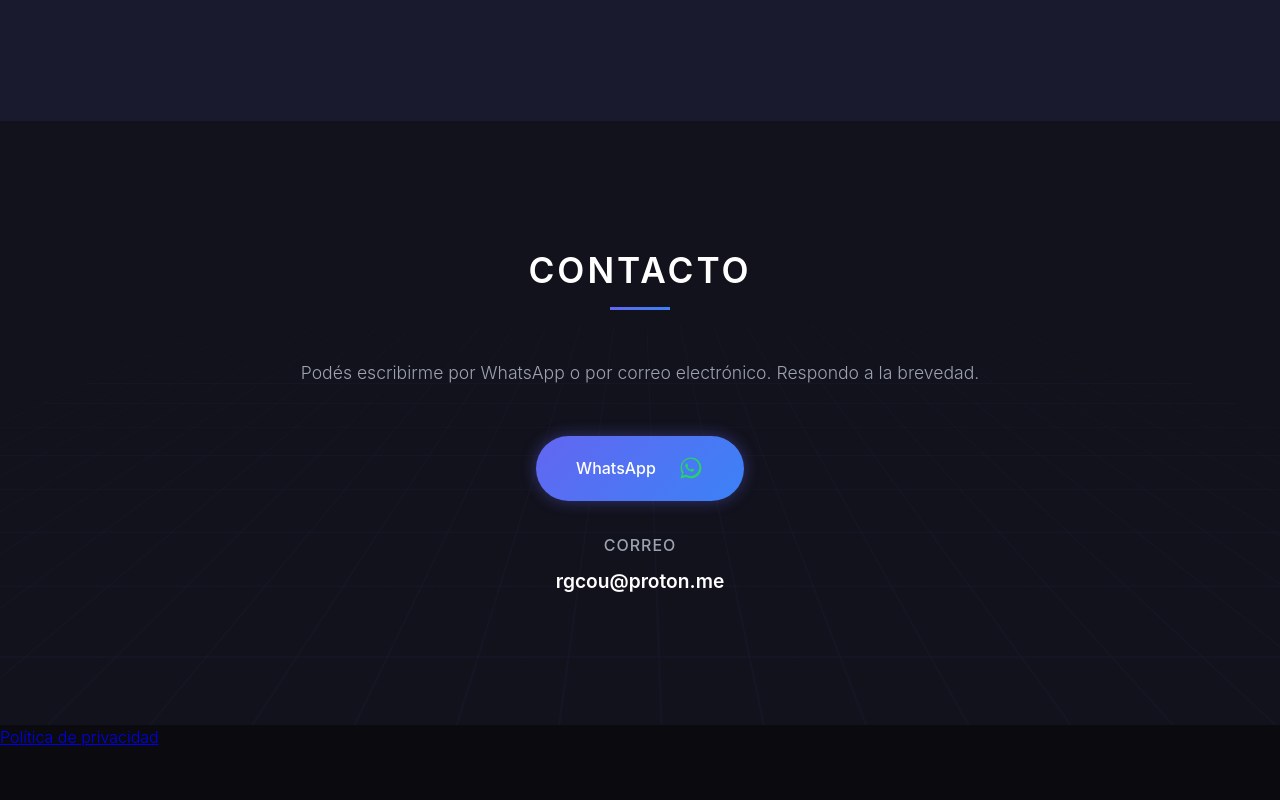
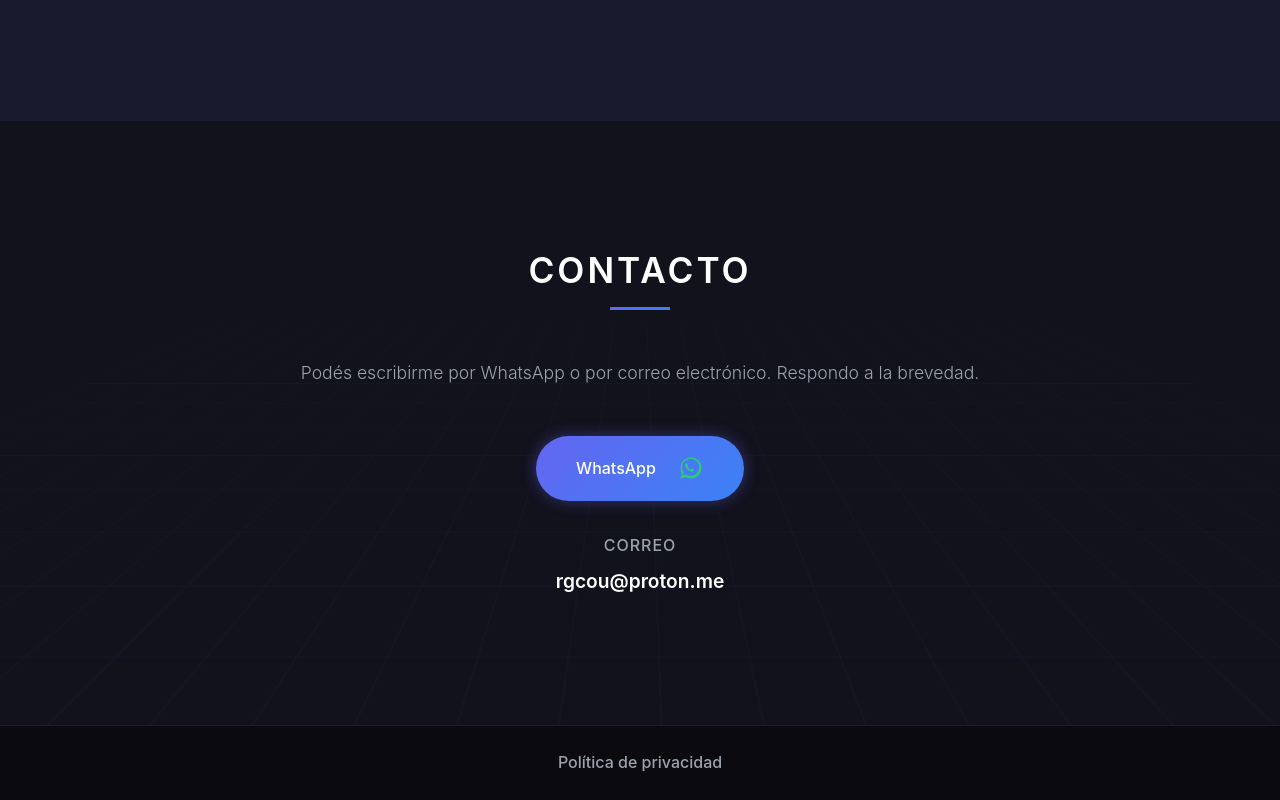
Before and after one commit to rgcou/sitio-web, a React (Create React App) app: page / in a window 1280 px wide. Shown: the part 2964-3764 px from the top of the page. Before the commit the page ends 3715 px from the top, so only its background shows below. Built offline with nearby package versions, Linux system fonts and the light colour scheme; the HTML template or start-up script is replaced by a standard one.

Commit message:
Update Home.css

```diff
--- a/src/components/Home.css
+++ b/src/components/Home.css
@@ -847,3 +847,23 @@
   margin-left: 12px;
   flex: 0 0 auto;
 }
+
+/* Footer visible y por encima de fondos */
+.footer-elite {
+  position: relative;
+  z-index: 10;
+  padding: 24px 5%;
+  text-align: center;
+  background: var(--space-black);
+  border-top: 1px solid rgba(255,255,255,0.08);
+}
+
+.footer-elite a {
+  color: var(--metal-gray);
+  text-decoration: none;
+  font-weight: 500;
+}
+
+.footer-elite a:hover {
+  color: var(--star-white);
+}
```
